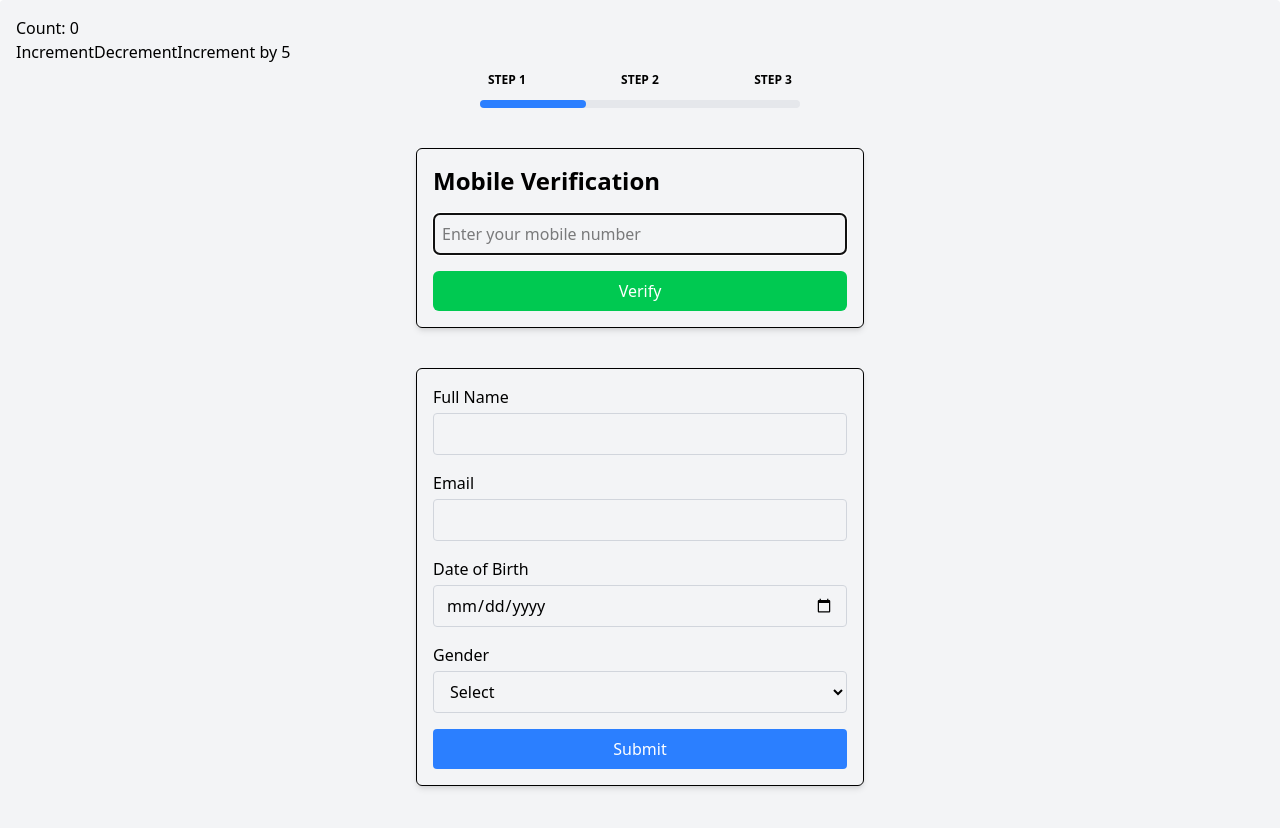
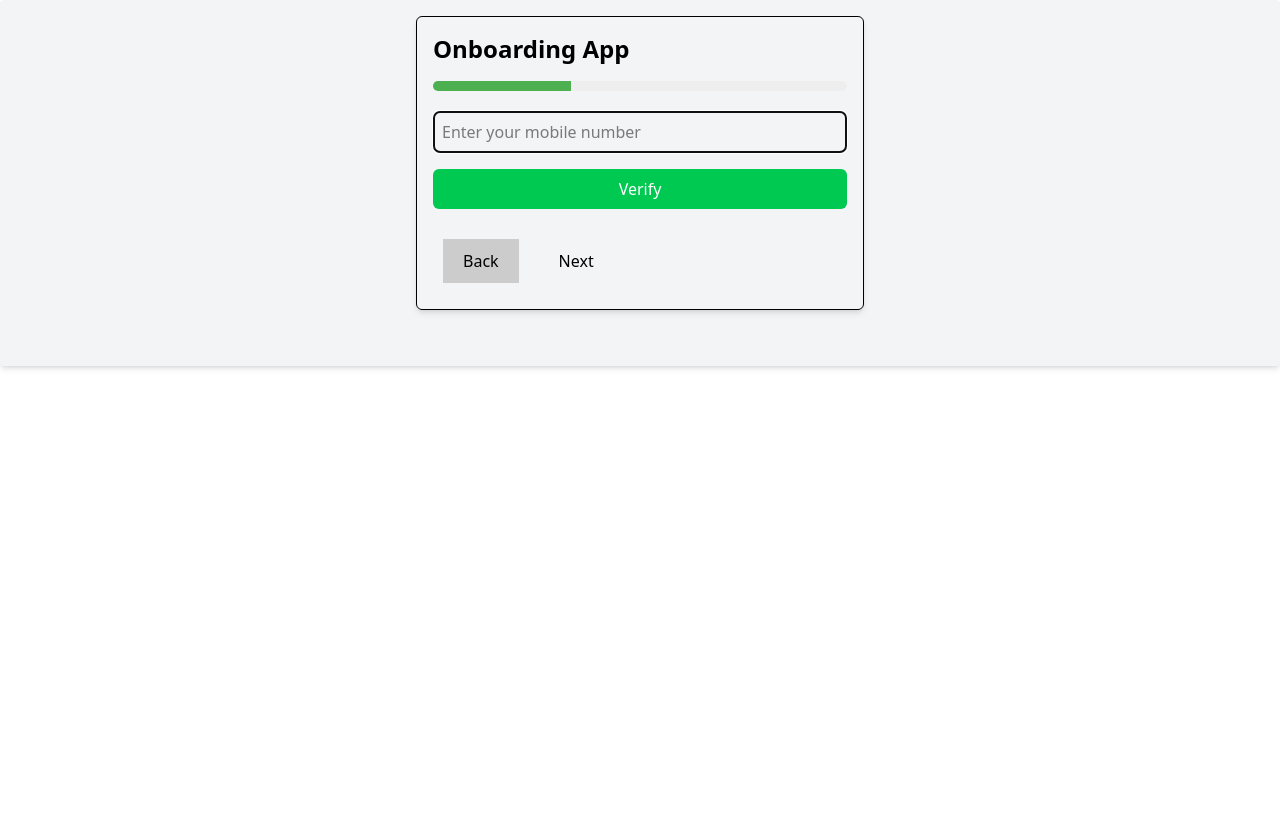
Before and after one commit to pathakg028/id4me, a React (Vite) app: page / in a window 1280 px wide. Shown: the top 828 px of the page. After the commit the page ends 800 px from the top, so only its background shows below. Built offline with nearby package versions, Linux system fonts and the light colour scheme.

Commit message:
passwordInput and complete flow of app

```diff
--- a/src/App.css
+++ b/src/App.css
@@ -4,42 +4,32 @@
   padding: 2rem;
   text-align: center;
 }
-
-.logo {
-  height: 6em;
-  padding: 1.5em;
-  will-change: filter;
-  transition: filter 300ms;
+.app-container {
+  width: 400px;
+  margin: 50px auto;
+  font-family: Arial, sans-serif;
 }
 
-.logo:hover {
-  filter: drop-shadow(0 0 2em #646cffaa);
+.progress-container {
+  background-color: #eee;
+  height: 10px;
+  border-radius: 5px;
+  margin-bottom: 20px;
+  overflow: hidden;
 }
 
-.logo.react:hover {
-  filter: drop-shadow(0 0 2em #61dafbaa);
+.progress-bar {
+  height: 100%;
+  background-color: #4caf50;
+  transition: width 0.3s ease-in-out;
 }
 
-@keyframes logo-spin {
-  from {
-    transform: rotate(0deg);
-  }
-
-  to {
-    transform: rotate(360deg);
-  }
+.step-container {
+  text-align: center;
 }
 
-@media (prefers-reduced-motion: no-preference) {
-  a:nth-of-type(2) .logo {
-    animation: logo-spin infinite 20s linear;
-  }
+.navigation-buttons button {
+  margin: 10px;
+  padding: 10px 20px;
+  font-size: 16px;
 }
-
-.card {
-  padding: 2em;
-}
-
-.read-the-docs {
-  color: #888;
-}
--- a/src/App.tsx
+++ b/src/App.tsx
@@ -1,27 +1,13 @@
 import { useAppSelector, useAppDispatch } from './app/hooks';
 import { increment, decrement, incrementByAmount } from './features/counter/counterSlice';
 import type { RootState } from './app/store';
-import ProgressBar from './components/ProgressBar';
 import MobileVerification from './pages/MobileVerification';
 import ProfileForm from './components/ProfileForm';
 
 function App() {
-  const count = useAppSelector((state: RootState) => state.counter.value);
-  console.log(count);
-  const dispatch = useAppDispatch();
-
   return (
     <div className='container mx-auto p-4 bg-gray-100 rounded shadow-md'>
-      <h1>Count: {count}</h1>
-      <button onClick={() => dispatch(increment())}>Increment</button>
-      <button onClick={() => dispatch(decrement())}>Decrement</button>
-      <button onClick={() => dispatch(incrementByAmount(5))}>Increment by 5</button>
-
-      <ProgressBar className='mb-10' />
       <MobileVerification className='mb-10' />
-
-      <ProfileForm className='mb-10' />
-
     </div>
   );
 }
--- /dev/null
+++ b/src/components/PasswordInput.tsx
@@ -0,0 +1,40 @@
+import React, { useState } from "react";
+
+interface PasswordInputProps {
+    label: string;
+    value: string;
+    onChange: (e: React.ChangeEvent<HTMLInputElement>) => void;
+}
+
+const PasswordInput: React.FC<PasswordInputProps> = ({ label }) => {
+    const [password, setPassword] = useState("");
+    const [showPassword, setShowPassword] = useState(false);
+
+    const togglePasswordVisibility = () => {
+        setShowPassword((prev) => !prev);
+    };
+
+    return (
+        <div className="mb-4">
+            <label className="block text-gray-700 font-bold mb-2">{label}</label>
+            <div className="relative">
+                <input
+                    type={showPassword ? "text" : "password"}
+                    value={password}
+                    onChange={(e) => setPassword(e.target.value)}
+                    className="w-full border border-gray-300 rounded-md p-2"
+                    placeholder={`Enter your ${label.toLowerCase()}`}
+                />
+                <button
+                    type="button"
+                    onClick={togglePasswordVisibility}
+                    className="absolute right-2 top-2 text-gray-600"
+                >
+                    {showPassword ? "Hide" : "Show"}
+                </button>
+            </div>
+        </div>
+    );
+};
+
+export default PasswordInput;
--- a/src/features/counter/MobileVerificationSlice.tsx
+++ b/src/features/counter/MobileVerificationSlice.tsx
@@ -38,8 +38,19 @@
 
 const mobileVerificationSlice = createSlice({
     name: "mobileVerification",
-    initialState,
+    initialState: {
+        mobile: "",
+        verified: false,
+        loading: false,
+        error: null,
+    } as MobileVerificationState,
     reducers: {
+        verifyMobileReducer: (state, action) => {
+            // Verification logic
+        },
+        resetVerification: (state) => {
+            state.verified = false; // Reset verified state
+        },
         setMobile(state, action) {
             state.mobile = action.payload;
         },
@@ -62,5 +73,5 @@
     },
 });
 
-export const { setMobile } = mobileVerificationSlice.actions;
+export const { setMobile, verifyMobileReducer, resetVerification } = mobileVerificationSlice.actions;
 export default mobileVerificationSlice.reducer;
--- a/src/features/counter/counterSlice.ts
+++ /dev/null
@@ -1,28 +0,0 @@
-import { createSlice, type PayloadAction } from '@reduxjs/toolkit';
-
-export interface CounterState {
-    value: number;
-}
-
-const initialState: CounterState = {
-    value: 0,
-};
-
-export const counterSlice = createSlice({
-    name: 'counter',
-    initialState,
-    reducers: {
-        increment: (state) => {
-            state.value += 1;
-        },
-        decrement: (state) => {
-            state.value -= 1;
-        },
-        incrementByAmount: (state, action: PayloadAction<number>) => {
-            state.value += action.payload;
-        },
-    },
-});
-
-export const { increment, decrement, incrementByAmount } = counterSlice.actions;
-export default counterSlice.reducer;
--- /dev/null
+++ b/src/pages/MobileVerification.css
@@ -0,0 +1,36 @@
+.app-container {
+    width: 400px;
+    margin: 50px auto;
+    font-family: Arial, sans-serif;
+  }
+
+  .progress-container {
+    background-color: #eee;
+    height: 10px;
+    border-radius: 5px;
+    margin-bottom: 20px;
+    overflow: hidden;
+  }
+
+  .progress-bar {
+    height: 100%;
+    background-color: #4caf50;
+    transition: width 0.3s ease-in-out;
+  }
+
+  .step-container {
+    text-align: center;
+    margin-bottom: 20px;
+  }
+
+  .navigation-buttons button {
+    margin: 10px;
+    padding: 10px 20px;
+    font-size: 16px;
+    cursor: pointer;
+  }
+
+  .navigation-buttons button:disabled {
+    background-color: #ccc;
+    cursor: not-allowed;
+  }
--- a/src/pages/MobileVerification.tsx
+++ b/src/pages/MobileVerification.tsx
@@ -1,19 +1,44 @@
 import React, { useState, useRef, useEffect } from "react";
 import { useAppDispatch, useAppSelector } from "../app/hooks";
+import { z } from "zod";
 import { verifyMobile } from "../features/counter/MobileVerificationSlice";
+import { resetVerification } from "../features/counter/MobileVerificationSlice"; // Import the reset action
+import "./MobileVerification.css"
+import ProfileForm from "../components/ProfileForm";
+import PasswordInput from "../components/PasswordInput"; // Corrected the import path
+
+
 
 interface MobileVerificationProps {
     className?: string;
 }
+
+const passwordSchema = z
+    .object({
+        password: z.string().min(8, "Password must be at least 8 characters long"),
+        confirmPassword: z.string(),
+    })
+    .refine((data) => data.password === data.confirmPassword, {
+        message: "Passwords do not match",
+        path: ["confirmPassword"],
+    });
+
 function MobileVerification({ className }: MobileVerificationProps) {
     const dispatch = useAppDispatch();
     const { verified, loading, error } = useAppSelector(
         (state) => state.mobileVerification
     );
+    const [inputMobile, setInputMobile] = useState(() => localStorage.getItem("mobile") || "");
+    const [currentStep, setCurrentStep] = useState(1);
+    const [inputError, setInputError] = useState<string | null>(null);
+    const [password, setPassword] = useState("");
 
-    const [inputMobile, setInputMobile] = useState(() => localStorage.getItem("mobile") || "");
-    const [inputError, setInputError] = useState<string | null>(null);
+    const [passwordError, setPasswordError] = useState<string | null>(null);
+    const [confirmPassword, setConfirmPassword] = useState("");
     const inputRef = useRef<HTMLInputElement>(null);
+
+    const [isFinished, setIsFinished] = useState(false); // Add state to track if the process is finished
+
 
     useEffect(() => {
         inputRef.current?.focus();
@@ -23,6 +48,32 @@
     const validateMobile = (mobile: string) => {
         return /^\d{10}$/.test(mobile);
     };
+    const handleNext = () => {
+        if (currentStep === 1 && !validateMobile(inputMobile)) {
+            setInputError("Please enter a valid 10-digit mobile number.");
+            inputRef.current?.focus();
+            return;
+        }
+        if (currentStep === 3) {
+            try {
+                passwordSchema.parse({ password, confirmPassword });
+                setPasswordError(null);
+                setIsFinished(true); // Mark as finished when step 3 is completed
+            } catch (e) {
+                if (e instanceof z.ZodError) {
+                    setPasswordError(e.issues[0].message);
+                    return;
+                }
+            }
+        }
+        setInputError(null);
+        setCurrentStep((prev) => prev + 1);
+    };
+
+    const handleBack = () => {
+        setCurrentStep((prev) => Math.max(prev - 1, 1));
+    };
+
 
     const handleVerify = () => {
         if (!validateMobile(inputMobile)) {
@@ -36,16 +87,29 @@
 
 return (
         <div className={`max-w-md mx-auto p-4 border rounded-md shadow-md ${className}`}>
-            <h1 className="text-2xl font-bold mb-4">Mobile Verification</h1>
+        <h1 className="text-2xl font-bold mb-4">Onboarding App</h1>
+        <div className="progress-container">
+            <div className="progress-bar" style={{ width: `${(currentStep / 3) * 100}%` }}>
+            </div>
+        </div>
+        <div className="step-container">
+            {currentStep === 1 && (
+                <div>
                     <input
                         ref={inputRef}
                         type="tel"
                         placeholder="Enter your mobile number"
                         value={inputMobile}
                         onChange={(e) => setInputMobile(e.target.value)}
+                        onFocus={() => {
+                            setInputError(null); // Clear error
+                            dispatch(resetVerification()); // Clear verified message
+                        }
+                    }
+
                         className="w-full border border-gray-300 rounded-md p-2 mb-4"
                     />
-            {inputError && <p className="text-red-500 mb-2">{inputError}</p>}
+                    {inputError && <p className="text-red-500 mb-5">{inputError}</p>}
                     <button
                 onClick={handleVerify}
                 className="w-full bg-green-500 text-white py-2 px-4 rounded-md hover:bg-green-600"
@@ -56,7 +120,50 @@
             {verified && <p className="text-green-500 mt-4">Mobile number verified!</p>}
             {error && <p className="text-red-500 mt-4">{error}</p>}
                 </div>
+            )}
+            {currentStep === 2 && <ProfileForm className='mb-10' />}
+            {currentStep === 3 && !isFinished && (
+                    <div>
+                    <PasswordInput
+                        label="Password"
+                        value={password}
+                        onChange={(e) => setPassword(e.target.value)}
+                    />
+                    <PasswordInput
+                        label="Confirm Password"
+                        value={confirmPassword}
+                        onChange={(e) => setConfirmPassword(e.target.value)}
+                    />
+                    {passwordError && <p className="text-red-500 mt-4">{passwordError}</p>}
+                </div>
+                )}
+        </div>
+        <div className="navigation-buttons">
+        {!isFinished ? (
+                <>
+            <button onClick={handleBack} disabled={currentStep === 1}>
+                Back
+            </button>
+            <button onClick={() => {
+                    if (currentStep === 3) {
+                        setIsFinished(true); // Ensure this is called
+                    } else {
+                        handleNext();
+                    }
+                }}>
+                {currentStep === 3 ? "Finish" : "Next"}
+            </button>
+            </>
+            ) : (
+                <button
+                    className="w-full bg-blue-500 text-white py-2 px-4 rounded-md hover:bg-blue-600"
+                    onClick={() => alert("Get Started!")}
+                >
+                    Get Started
+                </button>
+            )}
+        </div>
+    </div>
 );
-};
-
+}
 export default MobileVerification;
```
Also changed, not shown: src/app/store.ts (+5 -4 lines), src/components/Complete.tsx (deleted), src/components/Step2.tsx (deleted), src/components/Step3.tsx (deleted). Lines whose indentation alone changed are shown as unchanged.
